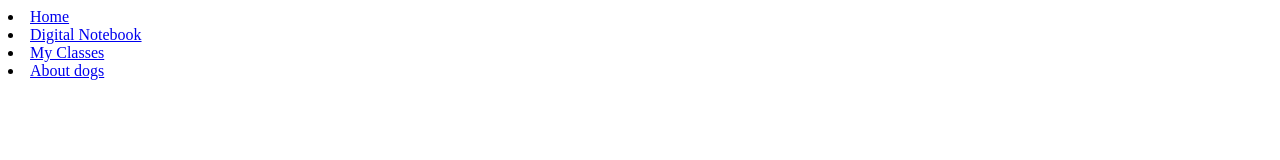
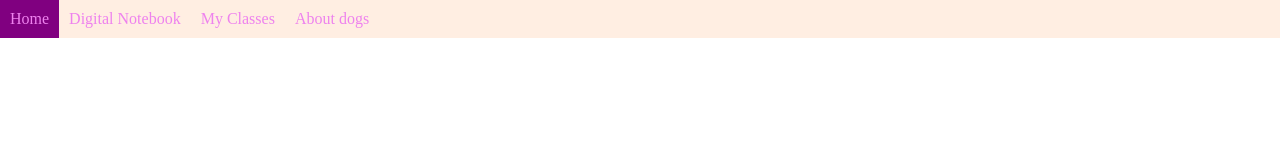
Before and after one commit to WVCS/index-JulieSaad, a plain HTML site: page dogs.html in a window 1280 px wide. Drawn offline with Linux system fonts and the light colour scheme.

Commit message:
Added nav style.

```diff
--- a/dogs.html
+++ b/dogs.html
@@ -14,7 +14,28 @@
 
 <style>
 
-
+  nav {
+  color: purple;
+  list-style-type:none;
+  size: 50px;
+  position: fixed;
+  background-color: #FFEEE2 ;
+  top:0;
+  width:100%;
+  left:0%;
+}
+li {
+  display: inline;
+  padding: 10px;
+  float: left;
+}
+li:hover {
+  background-color: purple;
+}
+a {
+  text-decoration: none;
+  color: violet;
+}
 
 
 </style>
```
